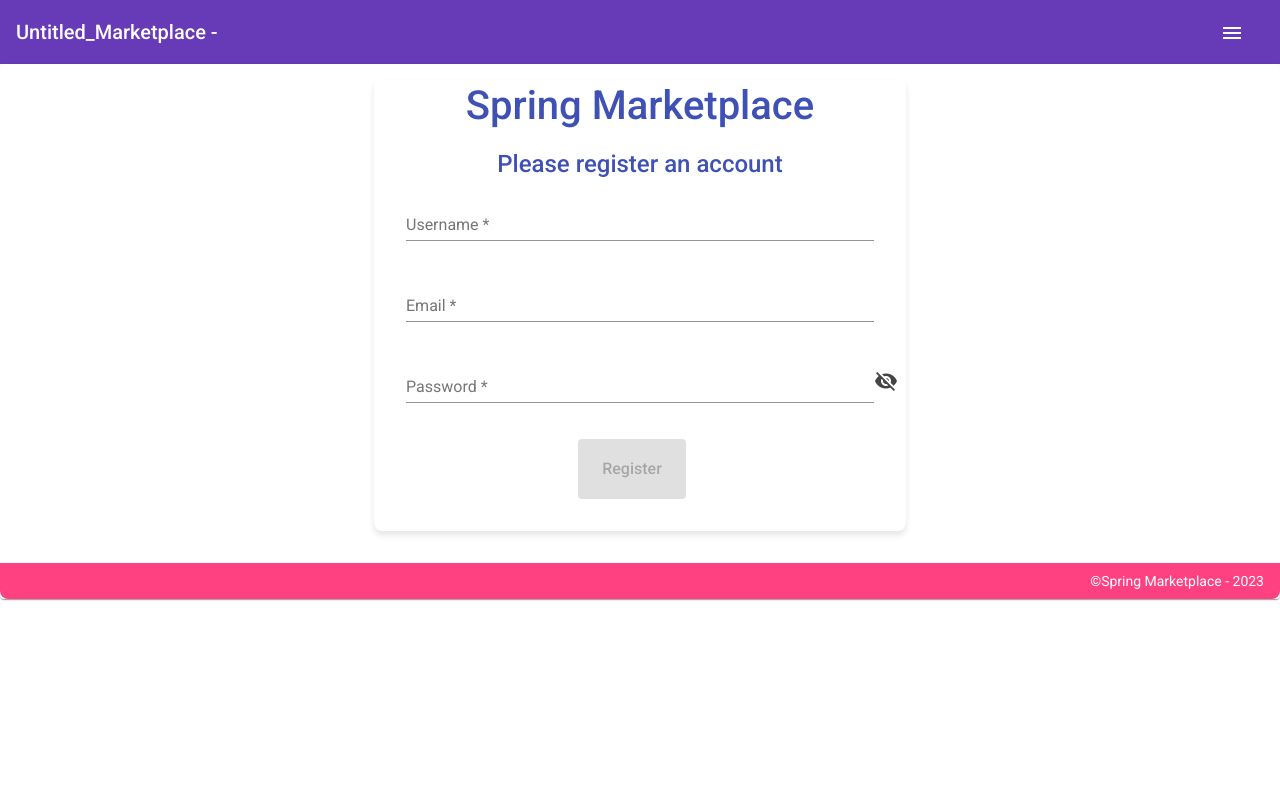
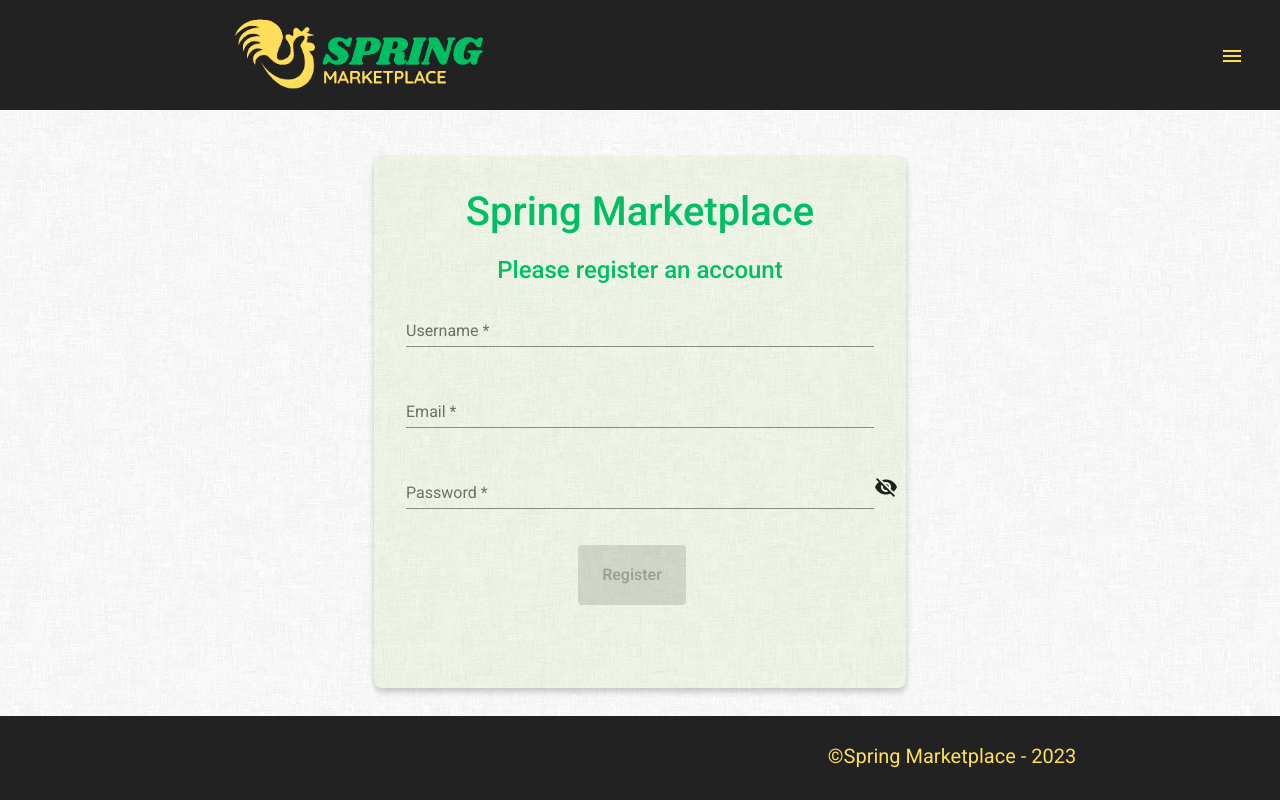
Before and after one commit to michaelivanov1/spring-marketplace, an Angular app in the folder frontend/: page / in a window 1280 px wide. Built offline with nearby package versions, Linux system fonts and the light colour scheme.

Commit message:
revamped styling for: header, registration component, footer

```diff
--- a/frontend/src/app/app.component.html
+++ b/frontend/src/app/app.component.html
@@ -1,31 +1,26 @@
-<mat-toolbar color="primary">
-  <span>Untitled_Marketplace - {{ title }}</span>
+<div class="container">
+  <div class="content">
+    <mat-toolbar class="header">
+      <img src="../assets/logo.png" class="logo">
+      <!-- <span class="title-text">Spring Marketplace </span> -->
       <span style="flex: 1 1 auto"></span>
-  <button mat-button [matMenuTriggerFor]="appMenu" align="end">
+      <button class="app-menu" mat-button [matMenuTriggerFor]="appMenu" align="end">
         <mat-icon>menu</mat-icon>
       </button>
     </mat-toolbar>
 
     <mat-menu #appMenu="matMenu">
-  <a mat-menu-item [routerLink]="['register']" (click)="setTitle('register')"
-    >register</a
-  >
+      <a mat-menu-item [routerLink]="['register']" (click)="setTitle('register')">register</a>
       <a mat-menu-item [routerLink]="['test']" (click)="setTitle('test')">dbtest</a>
-  <a mat-menu-item [routerLink]="['profile']" (click)="setTitle('profile')"
-    >profile</a
-  >
-  <a
-    mat-menu-item
-    [routerLink]="['registration-finish']"
-    (click)="setTitle('temp')"
-    >temp</a
-  >
-  <a
-    mat-menu-item
-    [routerLink]="['marketplace']"
-    (click)="setTitle('marketplace')"
-    >marketplace</a
-  >
+      <a mat-menu-item [routerLink]="['profile']" (click)="setTitle('profile')">profile</a>
+      <a mat-menu-item [routerLink]="['registration-finish']" (click)="setTitle('temp')">temp</a>
+      <a mat-menu-item [routerLink]="['marketplace']" (click)="setTitle('marketplace')">marketplace</a>
     </mat-menu>
 
     <router-outlet></router-outlet>
+  </div>
+
+  <mat-card-footer class="footer">
+    <p class="footer-text"> &copy;Spring Marketplace - 2023</p>
+  </mat-card-footer>
+</div>
--- a/frontend/src/app/registration/registration.component.html
+++ b/frontend/src/app/registration/registration.component.html
@@ -51,7 +51,4 @@
       </form>
     </div>
   </div>
-  <mat-card-footer align="end" class="my-accent-text margin-right-2">
-    &copy;Spring Marketplace - 2023
-  </mat-card-footer>
 </mat-card>
--- a/frontend/src/app/registration/registration.component.scss
+++ b/frontend/src/app/registration/registration.component.scss
@@ -1,15 +1,13 @@
-$primary-color: #3f51b5;
-$accent-color: #ff4081;
+$primary-color: #00BF63;
 
 .main-container {
-    width: 90%;
     max-width: 500px;
-    margin: 2rem auto;
-    background-color: #fff;
+    height: 500px;
+    margin: auto;
+    background-color: rgba(140,195,63,0.1);
     border-radius: 8px;
     padding: 1rem;
-    box-shadow: 0 4px 6px rgba(0, 0, 0, 0.1);
-    color: #444;
+    box-shadow: 0 4px 6px rgba(0, 0, 0, 0.2);
     font-family: Roboto, sans-serif;
     font-size: 1rem;
     font-weight: 400;
@@ -25,6 +23,7 @@ mat-card-title {
     font-weight: 500;
     margin-bottom: 1rem;
     color: $primary-color;
+    padding-top: 30px;
 }
 
 h2 {
@@ -80,14 +79,3 @@ mat-icon-button {
         outline: none;
     }
 }
-
-mat-card-footer {
-    background-color: $accent-color;
-    color: #fff;
-    font-family: Roboto, sans-serif;
-    font-size: 0.875rem;
-    font-weight: 400;
-    padding: 0.5rem 1rem;
-    border-radius: 0 0 8px 8px;
-    margin-top: 2rem;
-}
--- a/frontend/src/styles.scss
+++ b/frontend/src/styles.scss
@@ -2,9 +2,69 @@
 
 html,
 body {
+  background-image: url("assets/background.png");
   height: 100%;
+  margin: 0;
+  padding: 0;
+  /* prevent vertical scrolling */
+  overflow-y: hidden;
 }
-body {
-  margin: 0;
-  font-family: Roboto, "Helvetica Neue", sans-serif;
+
+/* override all mat-card instances to use this instead of default white color */
+mat-card {
+  background-image: url("assets/background.png") !important;
+  box-shadow: none !important;
 }
+
+
+
+.container {
+  display: flex;
+  flex-direction: column;
+  min-height: 100vh;
+
+  .content {
+    flex: 1;
+
+    .header {
+      background-color: #222222;
+      // #140000;
+      color: black;
+      height: 110px;
+      margin-bottom: 30px;
+
+      .logo {
+        width: 350px;
+        height: 350px;
+        padding-left: 15%;
+        padding-bottom: 90px;
+      }
+
+      .app-menu {
+        color: #FFDE59;
+      }
+    }
+  }
+
+  .footer {
+    text-align: center;
+    background-color: #222222;
+    color: white;
+    font-family: Roboto, sans-serif;
+    font-size: 20px;
+    font-weight: 400;
+    width: 1936px;
+    height: 100px;
+    margin-top: auto;
+    left: 0;
+    right: 0;
+
+    .footer-text {
+      margin-top: 30px;
+      color: #FFDE59;
+
+    }
+  }
+}
+
+/* header styles */
```
Also changed, not shown: frontend/src/assets/background.png (added), frontend/src/assets/logo.png (added). Lines whose indentation alone changed are shown as unchanged.
